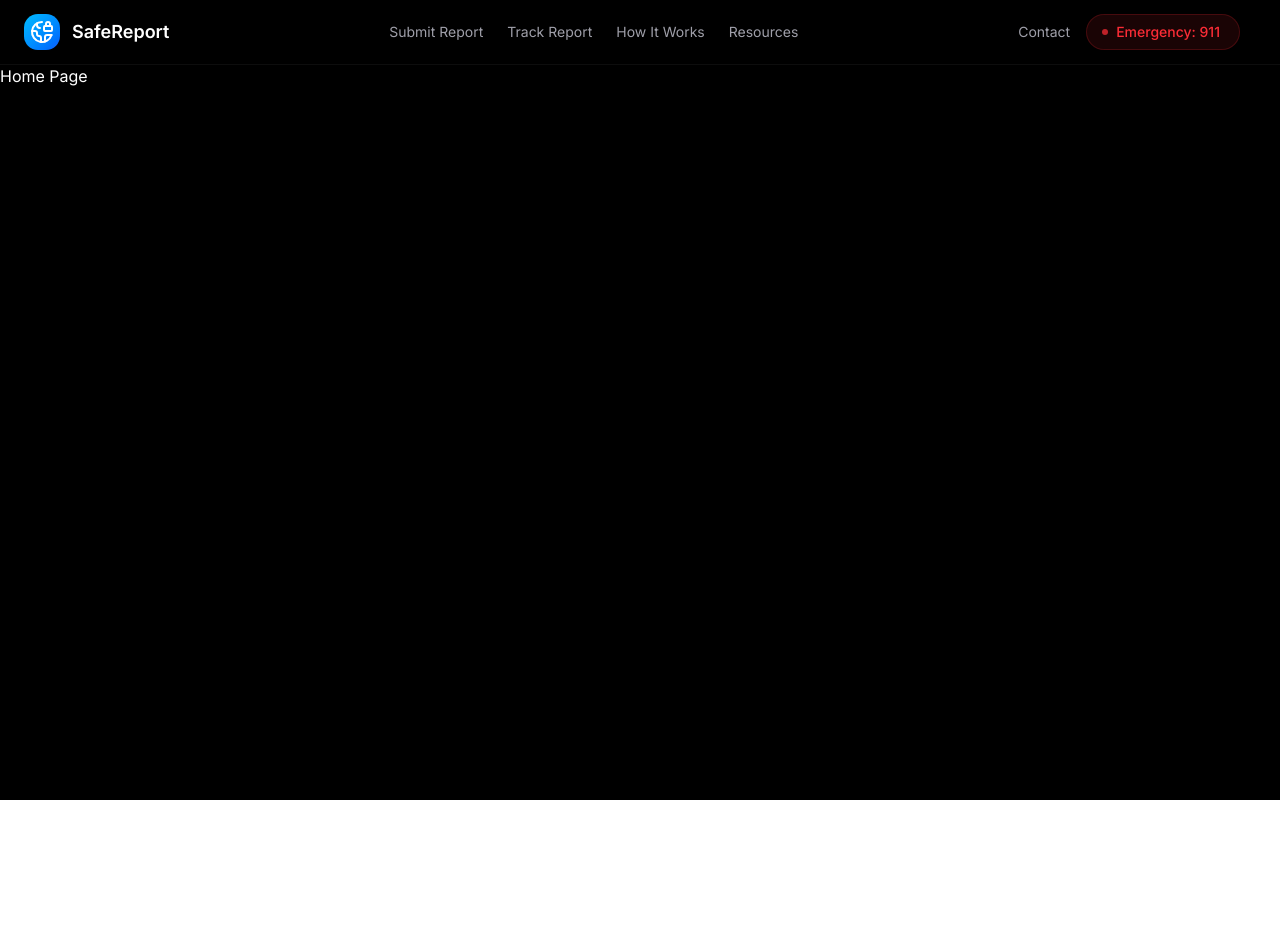
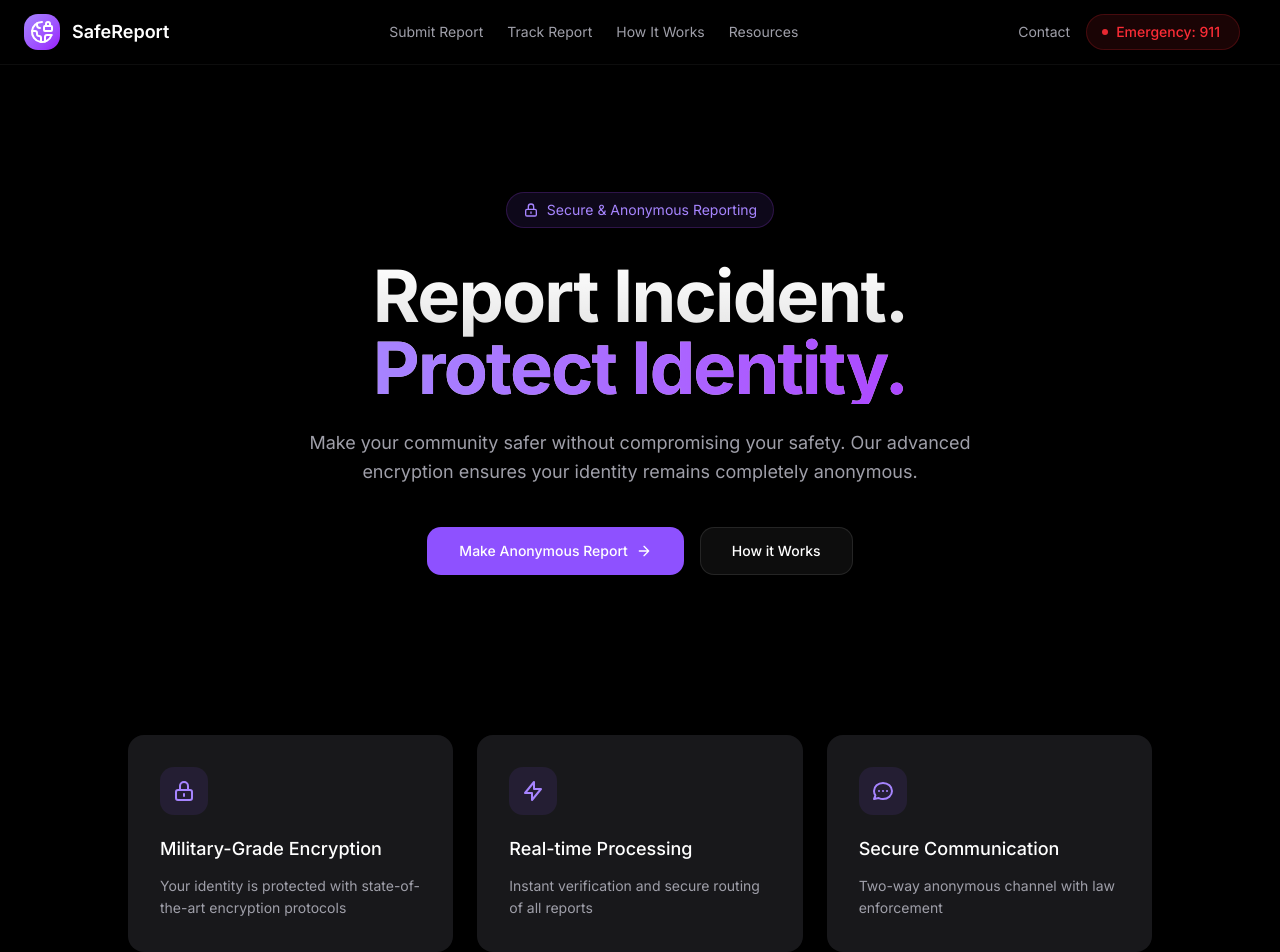
Before and after one commit to paulaneesh7/SafeSight, a Next.js app: page / in a window 1280 px wide. Shown: the top 952 px of the page. Before the commit the page ends 800 px from the top, so only its background shows below. Built offline with nearby package versions, Linux system fonts and the light colour scheme.

Commit message:
Home Page completed

```diff
--- a/app/layout.tsx
+++ b/app/layout.tsx
@@ -19,17 +19,15 @@
 }>) {
   return (
     <html lang="en" suppressHydrationWarning>
-      <body className={`${inter.className} antialiased`}>
-      <div className="relative min-h-screen bg-black selection:bg-sky-500/20">
+      <body className={`${inter.className} antialiased bg-black`}>
+        <div className="relative min-h-screen bg-black selection:bg-sky-500/20">
           {/* Gradient Background */}
           <div className="fixed inset-0 -z-10 min-h-screen">
             <div className="absolute inset-0 h-full bg-[radial-gradient(circle_at_center,rgba(56,189,248,0.03),transparent_50%)]" />
             <div className="absolute inset-0 h-full bg-[radial-gradient(circle_at_center,rgba(14,165,233,0.04),transparent_70%)]" />
           </div>
           <Navbar />
-          <main className="pt-16">
-            {children}
-          </main>
+          <main className="pt-16">{children}</main>
         </div>
       </body>
     </html>
--- a/app/page.tsx
+++ b/app/page.tsx
@@ -1,6 +1,188 @@
+import Link from "next/link";
+
+
+const features = [
+  {
+    title: "Military-Grade Encryption",
+    description:
+      "Your identity is protected with state-of-the-art encryption protocols",
+    icon: (
+      <svg
+        className="h-6 w-6 text-violet-400"
+        fill="none"
+        viewBox="0 0 24 24"
+        stroke="currentColor"
+      >
+        <path
+          strokeLinecap="round"
+          strokeLinejoin="round"
+          strokeWidth={2}
+          d="M12 15v2m-6 4h12a2 2 0 002-2v-6a2 2 0 00-2-2H6a2 2 0 00-2 2v6a2 2 0 002 2zm10-10V7a4 4 0 00-8 0v4h8z"
+        />
+      </svg>
+    ),
+  },
+  {
+    title: "Real-time Processing",
+    description:
+      "Instant verification and secure routing of all reports",
+    icon: (
+      <svg
+        className="h-6 w-6 text-violet-400"
+        fill="none"
+        viewBox="0 0 24 24"
+        stroke="currentColor"
+      >
+        <path
+          strokeLinecap="round"
+          strokeLinejoin="round"
+          strokeWidth={2}
+          d="M13 10V3L4 14h7v7l9-11h-7z"
+        />
+      </svg>
+    ),
+  },
+  {
+    title: "Secure Communication",
+    description: "Two-way anonymous channel with law enforcement",
+    icon: (
+      <svg
+        className="h-6 w-6 text-violet-400"
+        fill="none"
+        viewBox="0 0 24 24"
+        stroke="currentColor"
+      >
+        <path
+          strokeLinecap="round"
+          strokeLinejoin="round"
+          strokeWidth={2}
+          d="M8 12h.01M12 12h.01M16 12h.01M21 12c0 4.418-4.03 8-9 8a9.863 9.863 0 01-4.255-.949L3 20l1.395-3.72C3.512 15.042 3 13.574 3 12c0-4.418 4.03-8 9-8s9 3.582 9 8z"
+        />
+      </svg>
+    ),
+  },
+]
+
+
+
+const stats = [
+  { value: "100K+", label: "Reports Filed" },
+  { value: "100%", label: "Anonymity Rate" },
+  { value: "24/7", label: "Support Available" },
+]
+
+
 
 export default function Home() {
   return (
-    <p className="text-white">Home Page</p>
+    // <div className="relative min-h-screen bg-black selection:bg-sky-500/20 overflow-hidden">
+    <main className="relative px-6 pt-32">
+      <div className="mx-auto max-w-5xl">
+        {/* Hero Section */}
+        <div className="flex flex-col items-center text-center">
+          <div className="inline-flex h-9 items-center gap-2 rounded-full border border-purple-500/20 bg-violet-500/10 px-4 text-sm text-violet-400">
+            <svg
+              className="h-4 w-4"
+              fill="none"
+              viewBox="0 0 24 24"
+              stroke="currentColor"
+            >
+              <path
+                strokeLinecap="round"
+                strokeLinejoin="round"
+                strokeWidth={2}
+                d="M12 15v2m-6 4h12a2 2 0 002-2v-6a2 2 0 00-2-2H6a2 2 0 00-2 2v6a2 2 0 002 2zm10-10V7a4 4 0 00-8 0v4h8z"
+              />
+            </svg>
+            Secure & Anonymous Reporting
+          </div>
+
+          <h1 className="mt-8 bg-gradient-to-b from-white to-white/80 bg-clip-text text-6xl font-bold tracking-tight text-transparent sm:text-7xl">
+            Report Incident.
+            <span className="block bg-gradient-to-r from-violet-400 to-purple-500 bg-clip-text text-transparent">
+              Protect Identity.
+            </span>
+          </h1>
+
+          <p className="mt-6 max-w-2xl text-lg leading-relaxed text-zinc-400">
+            Make your community safer without compromising your safety. Our
+            advanced encryption ensures your identity remains completely
+            anonymous.
+          </p>
+
+          <div className="mt-10 flex flex-col sm:flex-row gap-4">
+            <Link href={"/submit-report"}>
+              <button className="group relative flex h-12 items-center justify-center gap-2 rounded-xl bg-violet-500 px-8 text-sm font-medium text-white transition-all hover:bg-violet-400">
+                Make Anonymous Report
+                <svg
+                  className="h-4 w-4 transition-transform group-hover:translate-x-0.5"
+                  fill="none"
+                  viewBox="0 0 24 24"
+                  stroke="currentColor"
+                >
+                  <path
+                    strokeLinecap="round"
+                    strokeLinejoin="round"
+                    strokeWidth={2}
+                    d="M5 12h14M12 5l7 7-7 7"
+                  />
+                </svg>
+              </button>
+            </Link>
+            <Link href={"/how-it-works"}>
+              <button className="flex h-12 items-center justify-center gap-2 rounded-xl bg-white/5 px-8 text-sm font-medium text-white ring-1 ring-inset ring-white/10 transition-all hover:bg-white/10">
+                How it Works
+              </button>
+            </Link>
+          </div>
+        </div>
+
+        {/* Features Grid */}
+        <div className="mt-40 grid gap-6 sm:grid-cols-3">
+          {features.map((feature, i) => (
+            <div
+              key={i}
+              className="group relative overflow-hidden rounded-2xl bg-zinc-900 p-8 transition-all hover:bg-zinc-800/80"
+            >
+              <div className="absolute inset-0 bg-gradient-to-b from-violet-500/10 to-transparent opacity-0 transition-opacity group-hover:opacity-100" />
+              <div className="relative">
+                <div className="mb-5 inline-flex rounded-xl bg-violet-500/10 p-3">
+                  {feature.icon}
+                </div>
+                <h3 className="mb-3 text-lg font-medium text-white">
+                  {feature.title}
+                </h3>
+                <p className="text-sm leading-relaxed text-zinc-400">
+                  {feature.description}
+                </p>
+              </div>
+            </div>
+          ))}
+        </div>
+
+        {/* Stats Section */}
+        <div className="mt-40 rounded-2xl bg-zinc-900 p-8">
+          <div className="grid gap-y-8 sm:grid-cols-3">
+            {stats.map((stat, i) => (
+              <div key={i} className="text-center">
+                <div className="text-3xl font-bold text-white">
+                  {stat.value}
+                </div>
+                <div className="mt-1 text-sm text-zinc-400">{stat.label}</div>
+              </div>
+            ))}
+          </div>
+        </div>
+
+        {/* Trust Badge */}
+        <div className="mt-40 mb-20 flex justify-center">
+          <div className="inline-flex items-center gap-3 rounded-full bg-zinc-900 px-5 py-2 text-sm text-zinc-400">
+            <span className="h-1.5 w-1.5 rounded-full bg-emerald-500" />
+            Trusted by Law Enforcement Nationwide & Build by Aneesh
+          </div>
+        </div>
+      </div>
+    </main>
+    // </div>
   );
 }
--- /dev/null
+++ b/components/MobileMenu.tsx
@@ -0,0 +1,84 @@
+import Link from "next/link";
+
+interface MobileMenuProps {
+  isOpen: boolean;
+  onClose: () => void;
+}
+
+export default function MobileMenu({ isOpen, onClose }: MobileMenuProps) {
+  if (!isOpen) return null;
+
+  return (
+    <div className="fixed inset-0 z-50 md:hidden">
+      {/* Backdrop */}
+      <div
+        className="fixed inset-0 bg-black/60 backdrop-blur-sm"
+        onClick={onClose}
+      />
+
+      {/* Menu content */}
+      <div className="fixed right-0 top-0 h-full w-64 bg-zinc-900 p-6 shadow-xl">
+        <div className="flex flex-col space-y-6">
+          <div className="flex justify-end">
+            <button
+              onClick={onClose}
+              className="p-2 text-zinc-400 hover:text-white"
+            >
+              <svg
+                className="h-6 w-6"
+                fill="none"
+                viewBox="0 0 24 24"
+                stroke="currentColor"
+              >
+                <path
+                  strokeLinecap="round"
+                  strokeLinejoin="round"
+                  strokeWidth={2}
+                  d="M6 18L18 6M6 6l12 12"
+                />
+              </svg>
+            </button>
+          </div>
+
+          <nav className="flex flex-col space-y-4">
+            <Link
+              href="/submit-report"
+              className="text-sm text-zinc-400 hover:text-white transition-colors"
+              onClick={onClose}
+            >
+              Submit Report
+            </Link>
+            <Link
+              href="/track-report"
+              className="text-sm text-zinc-400 hover:text-white transition-colors"
+              onClick={onClose}
+            >
+              Track Report
+            </Link>
+            <Link
+              href="/how-it-works"
+              className="text-sm text-zinc-400 hover:text-white transition-colors"
+              onClick={onClose}
+            >
+              How It Works
+            </Link>
+            <Link
+              href="/resources"
+              className="text-sm text-zinc-400 hover:text-white transition-colors"
+              onClick={onClose}
+            >
+              Resources
+            </Link>
+            <Link
+              href="/contact"
+              className="text-sm text-zinc-400 hover:text-white transition-colors"
+              onClick={onClose}
+            >
+              Contact
+            </Link>
+          </nav>
+        </div>
+      </div>
+    </div>
+  );
+}
--- a/components/Navbar.tsx
+++ b/components/Navbar.tsx
@@ -1,6 +1,7 @@
 "use client";
 import Link from "next/link";
 import { useState } from "react";
+import MobileMenu from "./MobileMenu";
 
 export default function Navbar() {
   const [isMobileMenuOpen, setIsMobileMenuOpen] = useState(false);
@@ -13,7 +14,7 @@
             {/* Logo and Brand */}
             <div className="flex items-center space-x-3">
               <Link href="/" className="flex items-center space-x-3">
-                <div className="h-9 w-9 rounded-xl bg-gradient-to-br from-sky-400 to-blue-600 flex items-center justify-center">
+                <div className="h-9 w-9 rounded-xl bg-gradient-to-br from-violet-400 to-purple-600 flex items-center justify-center">
                   <svg
                     xmlns="http://www.w3.org/2000/svg"
                     width="24"
@@ -104,6 +105,11 @@
           </div>
         </div>
       </nav>
+
+      <MobileMenu
+        isOpen={isMobileMenuOpen}
+        onClose={() => setIsMobileMenuOpen(false)}
+      />
     </>
   );
 }
```
